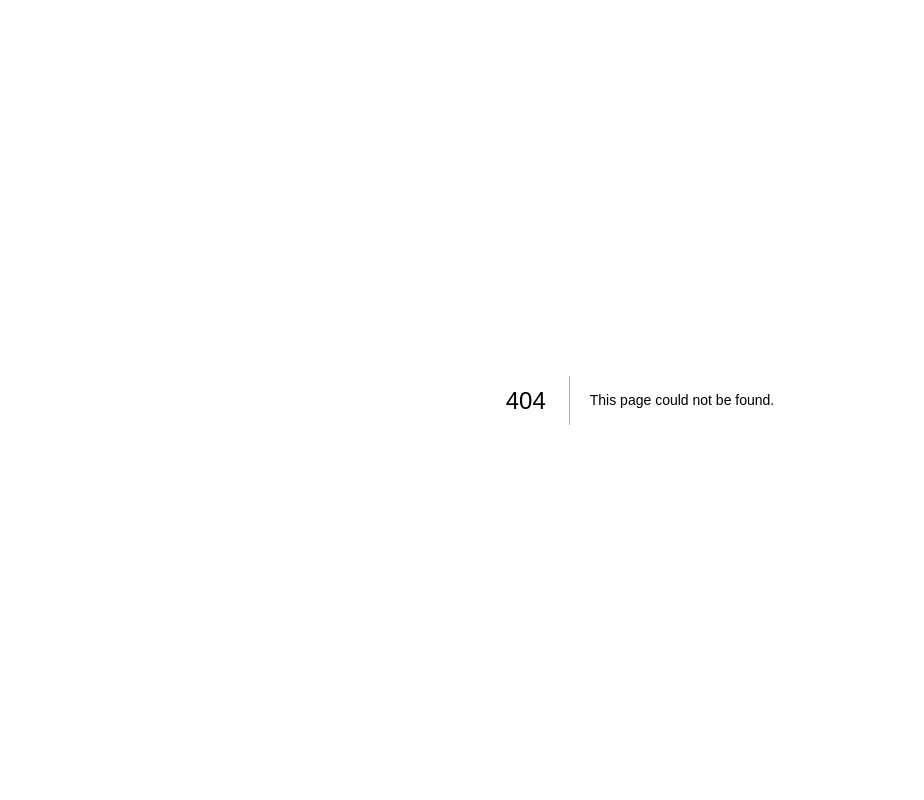
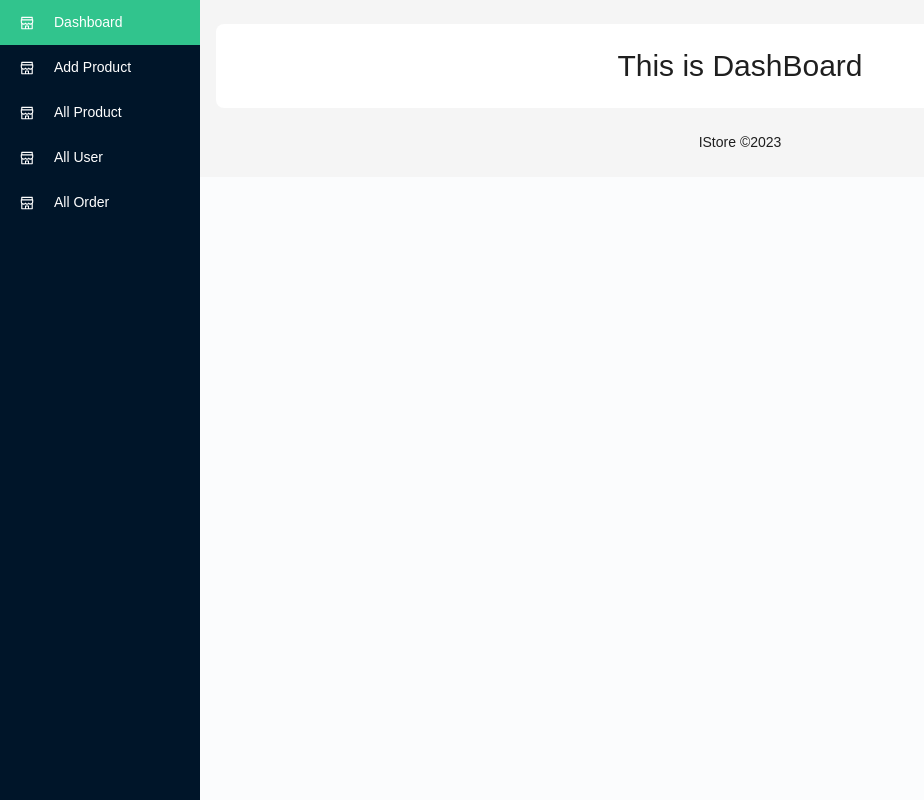
Before and after one commit to ArnabShikder24/IStore-frontend, a Next.js app: page /dashboard in a window 1280 px wide. Before the commit this address had no page. Shown: the whole page, without its empty margins (0-924 px from the left). Built offline with nearby package versions, Linux system fonts and the light colour scheme.

Commit message:
dashboard ready

```diff
--- /dev/null
+++ b/src/components/DashLayout.jsx
@@ -0,0 +1,105 @@
+const antd = require('antd');
+import {
+  AppstoreOutlined,
+  BarChartOutlined,
+  CloudOutlined,
+  ShopOutlined,
+  TeamOutlined,
+  UploadOutlined,
+  UserOutlined,
+  VideoCameraOutlined,
+} from '@ant-design/icons';
+import Link from 'next/link';
+import React from 'react';
+const { Layout, Menu, theme } = antd;
+const { Header, Content, Footer, Sider } = Layout;
+const items = [
+  UserOutlined,
+  VideoCameraOutlined,
+  UploadOutlined,
+  BarChartOutlined,
+  CloudOutlined,
+  AppstoreOutlined,
+  TeamOutlined,
+  ShopOutlined,
+].map((icon, index) => ({
+  key: String(index + 1),
+  icon: React.createElement(icon),
+  label: `nav ${index + 1}`,
+}));
+export default function DashLayout({ children }) {
+    const {
+        token: { colorBgContainer, borderRadiusLG },
+      } = theme.useToken();
+  return (
+    <Layout hasSider>
+      <Sider
+        style={{
+          overflow: 'auto',
+          height: '100vh',
+          position: 'fixed',
+          left: 0,
+          top: 0,
+          bottom: 0,
+        }}
+      >
+        <div className="demo-logo-vertical" />
+              {/* <Menu theme="dark" mode="inline" defaultSelectedKeys={['4']} items={items} /> */}
+              <Link href="/dashboard">
+        <div style={{ cursor: 'pointer' }} className='text-white flex gap-5 px-5 py-3 hover:bg-green-400'>
+          <ShopOutlined />
+          <span>Dashboard</span>
+            </div>
+            </Link>
+        <Link href="/dashboard/AddProduct">
+            <div style={{ cursor: 'pointer' }} className='text-white flex gap-5 px-5 py-3 hover:bg-green-400'>
+            <ShopOutlined />
+            <span>Add Product</span>
+            </div>
+        </Link>
+        <div style={{ cursor: 'pointer' }} className='text-white flex gap-5 px-5 py-3 hover:bg-green-400'>
+          <ShopOutlined />
+          <span>All Product</span>
+        </div>
+        <div style={{ cursor: 'pointer' }} className='text-white flex gap-5 px-5 py-3 hover:bg-green-400'>
+          <ShopOutlined />
+          <span>All User</span>
+        </div>
+        <div style={{ cursor: 'pointer' }} className='text-white flex gap-5 px-5 py-3 hover:bg-green-400'>
+          <ShopOutlined />
+          <span>All Order</span>
+        </div>
+      </Sider>
+      <Layout
+        style={{
+          marginLeft: 200,
+        }}
+      >
+        <Content
+          style={{
+            margin: '24px 16px 0',
+            overflow: 'initial',
+          }}
+        >
+          <div
+            style={{
+              padding: 24,
+              textAlign: 'center',
+              background: colorBgContainer,
+              borderRadius: borderRadiusLG,
+            }}
+          >
+            {children}
+          </div>
+        </Content>
+        <Footer
+          style={{
+            textAlign: 'center',
+          }}
+        >
+          IStore ©{new Date().getFullYear()}
+        </Footer>
+      </Layout>
+    </Layout>
+  );
+}
--- /dev/null
+++ b/src/pages/dashboard/AddProduct.js
@@ -0,0 +1,13 @@
+import DashLayout from "@/components/DashLayout";
+
+export default function AddProduct() {
+    return (
+        <div>
+            need here add product from
+        </div>
+    );
+}
+
+AddProduct.getLayout = function getLayout(page) {
+    return <DashLayout>{page}</DashLayout>;
+};
--- /dev/null
+++ b/src/pages/dashboard/index.js
@@ -0,0 +1,13 @@
+import DashLayout from "@/components/DashLayout";
+
+export default function Dashboard() {
+  return (
+    <div>
+      <h1 className="text-3xl">This is DashBoard</h1>
+    </div>
+  );
+};
+
+Dashboard.getLayout = function getLayout(page) {
+  return <DashLayout>{page}</DashLayout>;
+};
```
